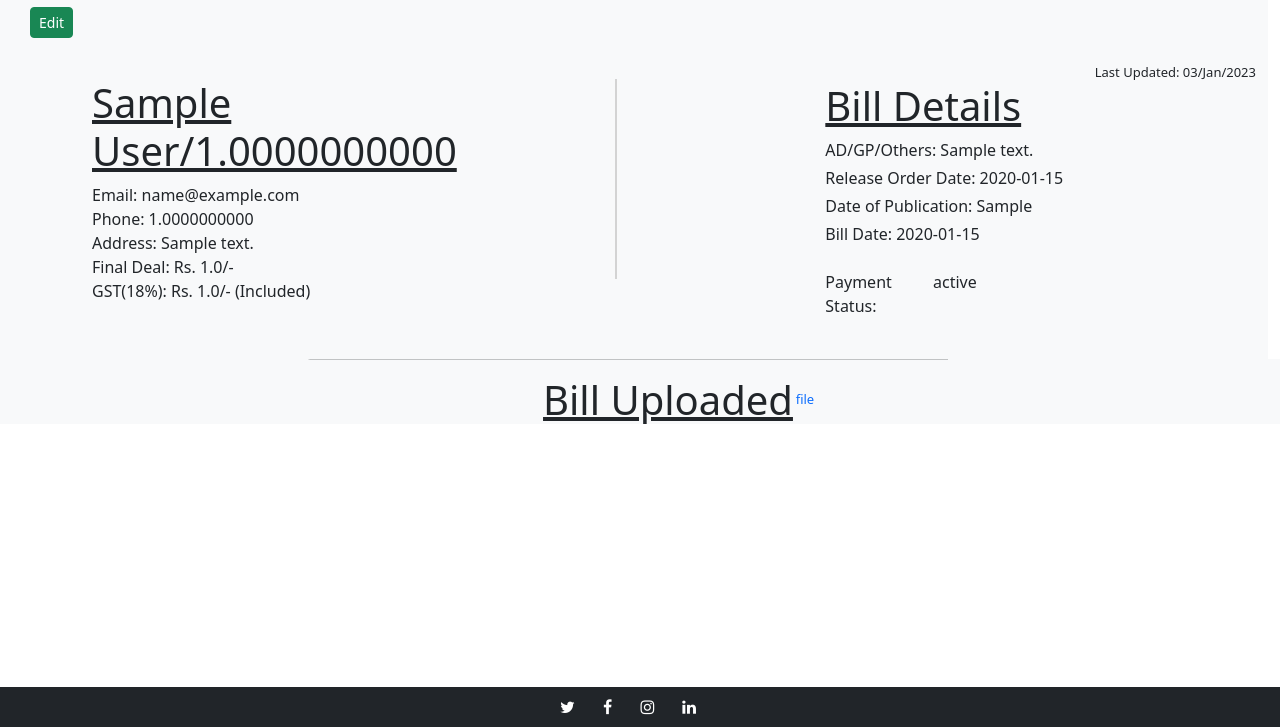
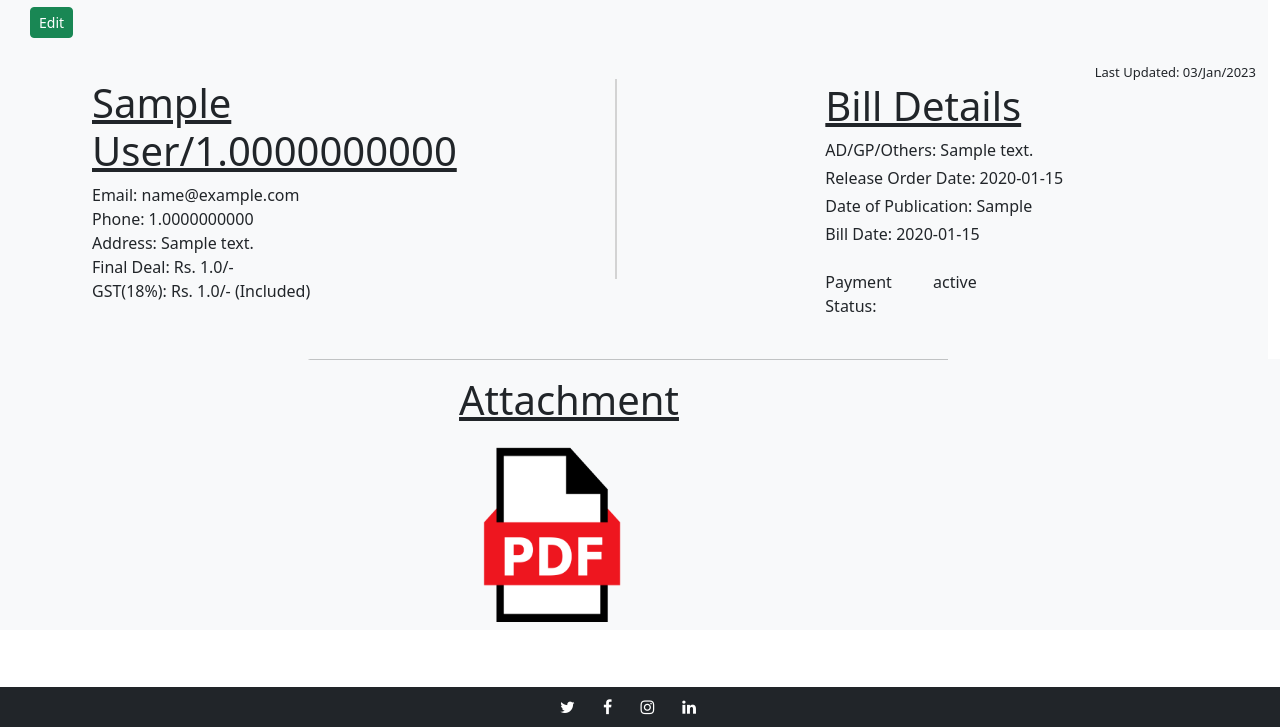
Before and after one commit to kamalpreet-singh01s/Client-Management, a Flask app: page /record_details/1 in a window 1280 px wide. Shown: the part 73-800 px from the top of the page. Run offline with Flask 3, Linux system fonts and the light colour scheme; a user stored in the database is signed in; tables that the repository leaves empty hold one stand-in row (values such as "Sample post"); grey boxes labelled with a size stand in for pictures from a placeholder-image service; parts of the project's set-up code (start-up, migrations or seed data) failed here and were passed over; some libraries are stand-ins or nearby versions.

Commit message:
10-01-2023

```diff
--- a/Report_Generated/Record.csv
+++ b/Report_Generated/Record.csv
@@ -1,2 +1,2 @@
-Client,AD/GP/Others,RO Date,DoP,Bill No.,Bill Date,Amount(Rs.),Amount Received Date,Status,Pending(Rs.),File Name,Data
-Monroe Quitzon,Inventore rerum cumque.,2023-03-24,2023-06-24,623,2023-01-22,2000.0,2023-01-04,Pending,-1764.0,,b''
+Client,AD/GP/Others,RO Date,DoP,Bill No.,Bill Date,Amount(Rs.),Amount Received Date,Status,Pending(Rs.)
+Aurelia Vandervort,Molestiae aut dolorum repudiandae officia incidunt eaque aut itaque.,2022-12-27,2023-12-04,382,2022-11-06,1180.0,,Pending
--- a/app.py
+++ b/app.py
@@ -14,6 +14,7 @@ from werkzeug.security import check_password_hash, generate_password_hash
 from form import Form
 from models import db, create_app, Customer, Records, Status, Users
 from werkzeug.utils import secure_filename
+import webbrowser
 
 app = create_app()
 migrate = Migrate(app, db, render_as_batch=True)
@@ -244,9 +245,10 @@ def add_record():
             # empty file without a filename.
 
             # if file and allowed_file(file.filename):
-            filename = secure_filename(file.filename)
-            # print(file.save(os.path.join(app.config['UPLOAD_FOLDER'], filename)), 'file test')
-            get_customer = Customer.query.filter_by(id=request.form["customer_name"]).first()
+            # filename = secure_filename(file.filename)
+            filename = 'Bill No' + '-' + request.form["bill"] + '-' + request.form["date_of_order"] + '.pdf'
+            file.save(os.path.join(app.config['UPLOAD_FOLDER'], filename))
+            # get_customer = Customer.query.filter_by(id=request.form["customer_name"]).first()
             record = Records(request.form["customer_name"], request.form["content_advt"], request.form["date_of_order"],
                              request.form["dop"], request.form["bill"], request.form["bill_date"],
                              status_id=request.form["status_name"],
@@ -300,16 +302,17 @@ def record_details(record_id):
             record_to_update.content_advt = request.form["content_advt"]
             record_to_update.date_of_order = request.form["date_of_order"]
             record_to_update.dop = request.form["dop"]
-
             # record_to_update.bill = request.form["bill"]
 
             # record_to_update.status_id = request.form["status_name"]
 
             # record_to_update.amount_received_date = request.form["amount_received_date"]
-            uploaded_file = request.files['file']
+            file = request.files['file']
             if request.files['file']:
-                record_to_update.filename = request.files['file']
-
+                filename = 'Bill No' + '-' + str(record_to_update.bill) + '-' + str(
+                    record_to_update.date_of_order) + '.pdf'
+                file.save(os.path.join(app.config['UPLOAD_FOLDER'], filename))
+                record_to_update.filename = os.path.join(app.config['UPLOAD_FOLDER'], filename)
             # record_to_update.data = uploaded_file.read()
             # if record_to_update.status_id == '2':
             #     record_to_update.amount = float(request.form['backup'])
@@ -327,6 +330,7 @@ def record_details(record_id):
     return render_template('login.html')
 
 
+last_updated_for_report = ''
 @app.route('/set_receive/<int:record_id>', methods=['GET', 'POST'])
 def set_receive(record_id):
     form = Form()
@@ -334,6 +338,7 @@ def set_receive(record_id):
     print(record_to_update.id)
     date_now = datetime.date.today()
     last_updated = date_now.strftime("%d/%b/%Y")
+    last_updated_for_report = last_updated
     record_to_update.status_id = 2
 
     db.session.commit()
@@ -433,14 +438,11 @@ def paid_payment_list():
     return render_template('login.html')
 
 
-@app.route('/download/<int:record_id>/<path:filename>')
-def download(record_id, filename):
+@app.route('/download/<path:filename>')
+def download(filename):
     if "username" in session:
-        record = Records.query.filter_by(id=record_id).first()
         uploads = os.path.join(app.config['UPLOAD_FOLDER'], filename)
-        print(record.filename)
-        return send_from_directory(directory=uploads, path=filename, as_attachment=True)
-
+        webbrowser.open_new_tab(uploads)
     return render_template('login.html')
 
 
@@ -521,25 +523,25 @@ Report_Generated_File = os.path.join(os.curdir, 'Report_Generated')
 app.config['Report_Generated'] = Report_Generated_File
 
 
-@app.route('/generate_report', methods=['POST'])
-def generate_report():
-    if request.method == 'POST':
-        file_name = 'report.csv'
-
-        data = Records.query.all()
-        with open(Report_Generated_File + '\\' + file_name, mode='w', newline='') as file:
-            write_file = csv.writer(file)
-            write_file.writerow(
-                ['No', 'Client', 'AD/GP/Others', 'RO Date', 'DoP', 'Bill No.', 'Bill Date', 'Amount(Rs.)',
-                 'Amount Received Date', 'Status',
-                 'Pending(Rs.)'])
-            for i in data:
-                final = [i.id, i.customer_name.customer_name, i.content_advt, i.date_of_order, i.dop, i.bill,
-                         i.bill_date,
-                         i.amount, i.amount_received_date, i.status_name.status_name, i.pending_amount]
-                write_file.writerow(final)
-
-        return send_from_directory(Report_Generated_File, file_name, as_attachment=True)
+# @app.route('/generate_report', methods=['POST'])
+# def generate_report():
+#     if request.method == 'POST':
+#         file_name = 'report.csv'
+#
+#         data = Records.query.all()
+#         with open(Report_Generated_File + '\\' + file_name, mode='w', newline='') as file:
+#             write_file = csv.writer(file)
+#             write_file.writerow(
+#                 ['No', 'Client', 'AD/GP/Others', 'RO Date', 'DoP', 'Bill No.', 'Bill Date', 'Amount(Rs.)',
+#                  'Amount Received Date', 'Status',
+#                  'Pending(Rs.)'])
+#             for i in data:
+#                 final = [i.id, i.customer_name.customer_name, i.content_advt, i.date_of_order, i.dop, i.bill,
+#                          i.bill_date,
+#                          i.amount, i.amount_received_date, i.status_name.status_name, i.pending_amount]
+#                 write_file.writerow(final)
+#
+#         return send_from_directory(Report_Generated_File, file_name, as_attachment=True)
 
 
 @app.route('/csv_file_record_to_update', methods=['POST', 'GET'])
@@ -553,15 +555,15 @@ def csv_file_record_to_update():
                 write_file = csv.writer(file)
                 write_file.writerow(
                     ['Id', 'Client', 'AD/GP/Others', 'RO Date', 'DoP', 'Bill No.', 'Bill Date', 'Amount(Rs.)',
-                     'Amount Received Date', 'Status',
-                     'Pending(Rs.)'])
+                     'Amount Received Date', 'Status'
+                     ])
                 for rec_id in rec_ids.split(','):
                     record = Records.query.filter_by(id=rec_id).first()
+                    customer = Customer.query.filter_by(Records.customer_id).first()
                     final = [record.id, record.customer_id, record.content_advt, record.date_of_order,
                              record.dop, record.bill,
                              record.bill_date,
-                             record.amount, record.amount_received_date, record.status_name.status_name,
-                             record.pending_amount]
+                             customer.final_deal, set_receive.last_updated, record.status_name.status_name]
                     write_file.writerow(final)
         else:
             file_name = 'Record.csv'
@@ -573,11 +575,12 @@ def csv_file_record_to_update():
                      'Pending(Rs.)'])
                 for rec_id in rec_ids.split(','):
                     record = Records.query.filter_by(id=rec_id).first()
+                    customer = Customer.query.filter_by(id=Records.customer_id).first()
+                    print(customer)
                     final = [record.customer_name.customer_name, record.content_advt, record.date_of_order,
                              record.dop, record.bill,
                              record.bill_date,
-                             record.amount, record.amount_received_date, record.status_name.status_name,
-                             record.pending_amount]
+                             customer.final_deal, last_updated_for_report, record.status_name.status_name]
                     write_file.writerow(final)
         return send_from_directory(Report_Generated_File, file_name, as_attachment=True)
 
--- a/static/form_disable.js
+++ b/static/form_disable.js
@@ -69,11 +69,12 @@ console.log(status_name)
 
 function remove_pdf_file(){
 
-pdf_file = document.getElementById('pdf_file');
-pdf_file.parentNode.removeChild(pdf_file);
 
-add_file = document.getElementById('add_file');
-add_file.parentNode.removeChild(add_file);
+document.getElementById('current_pdf').hidden = true;
+
+
+document.getElementById('add_file').hidden=true;
+
 
 document.getElementById('pdf_upload').hidden = false;
 }
--- a/templates/record_details.html
+++ b/templates/record_details.html
@@ -22,6 +22,9 @@
         #pdf_upload:hover img {
             transform: scale(1.1);
         }
+
+
+
 
 
 </style>
@@ -78,9 +81,6 @@
         function client_unchanged(){
     document.getElementById('alert_client').hidden = false;
 }
-
-
-
     </script>
 
     <div class="w-100 row bg-light form-group">
@@ -223,20 +223,33 @@
                 style="width:50%; border-left: 2px solid lightgrey; background-color:rgba(248,249,250)"/>
         </div>
     </div>
-    <div class="row bg-light">
+    <div class="row bg-light mb-5">
         <div class="col display-6 d-flex justify-content-center" style="margin-left:5rem">
-            <u>Bill Uploaded</u>
-            <div>
             <div class="row">
-                    <div class="col d-flex justify-content-center form_editable">
-                        <button type="button" class="btn btn-success" onclick="remove_pdf_file()" id="add_file" hidden>
-                            Add New+
+                <div class="row d-flex justify-content-center">
+                    <u>Attachment</u>
+                </div>
+                <div class="row">
+                    <div class="row mt-3">
+                        <div class="col d-flex justify-content-center">
+                            <a class="" target="_blank" style="text-decoration:none; font-size:small"
+                               href="{{url_for('download',filename = record_to_update.filename)}}"><img
+                                    src="{{url_for('static', filename='pdf_image.png')}}" id="current_pdf"
+                                    width="150px" height="190px"></a>
+                        </div>
+                        <div class="col form_editable">
+                            <button type="button" class="btn btn-success btn-sm" onclick="remove_pdf_file()"
+                                    id="add_file" hidden>
+                                Update+
                             </button>
                         </div>
+                    </div>
+                    <div class="row">
+
                         <div class="row d-flex justify-content-end">
                             <div class="col image-upload" id="pdf_upload" hidden>
                                 <label for='file-input' class="mt-3" style="cursor:pointer" id="upload">
-                                <img src="https://via.placeholder.com/300x300.png?text=UPLOAD" width="200px"
+                                    <img src="https://via.placeholder.com/300x300.png?text=UPLOAD" width="300px"
                                          height="200px">
                                 </label>
                                 <input id="file-input" type="file" name="file" onchange="readURL(this)">
@@ -260,12 +273,14 @@
 
                         </div>
                     </div>
-                <div class="row mt-3" id="pdf_file">
+                </div>
 
-                    <div class="col d-flex justify-content-center">
-                        <a class="" style="text-decoration:none; font-size:small" href="{{url_for('download', record_id = record_to_update.id,filename = record_to_update.filename)}}">file</a>
             </div>
-                </div>
+
+
+            <div>
+
+
             </div>
 
             <!--            <div class="vl col-1"-->
@@ -284,6 +299,7 @@
 
         </div>
         {{form.customer_name (class="customer_name")}}
+
     </div>
 </form>
 
```
Also changed, not shown: templates/dashboard.html (+34 -39 lines), templates/search_dashboard.html (+13 -50 lines), 4 other files. Lines whose indentation alone changed are shown as unchanged.
